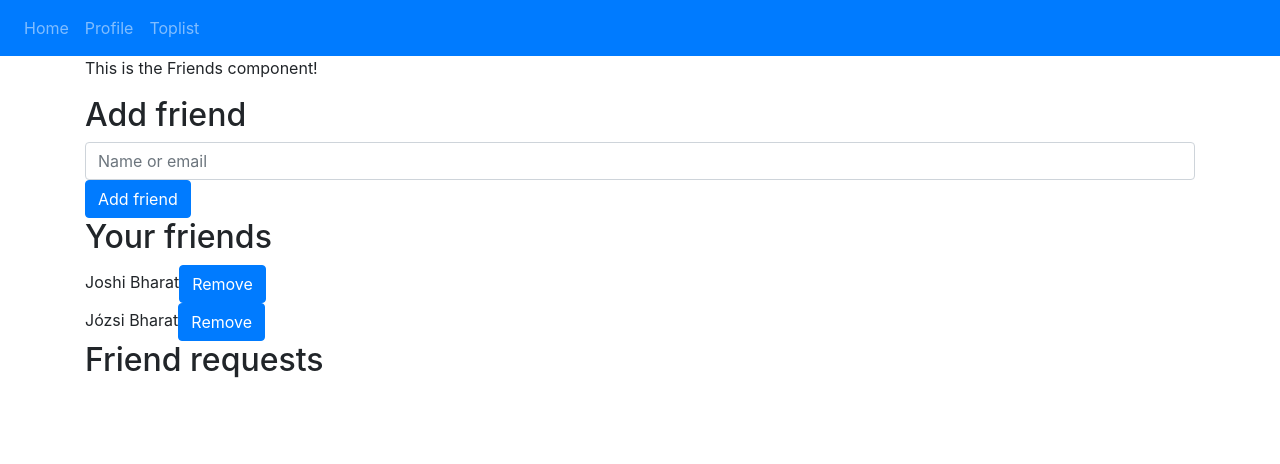
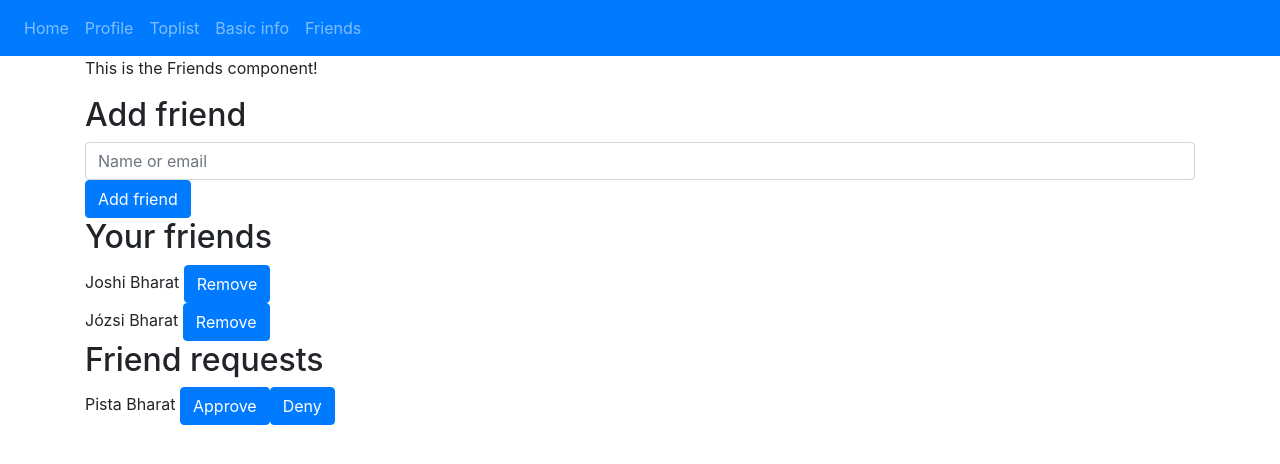
Before and after one commit to LSD2evosoft/medipus-web, an Angular app: page /friends in a window 1280 px wide. Shown: the top 464 px of the page. Built offline with nearby package versions, Linux system fonts and the light colour scheme.

Commit message:
Add friend requests

```diff
--- a/src/app/app.component.html
+++ b/src/app/app.component.html
@@ -24,6 +24,12 @@
             <li class="nav-item">
                 <a class="nav-link" routerLink="/toplist">Toplist</a>
             </li>
+            <li class="nav-item">
+                <a class="nav-link" routerLink="/basic-info">Basic info</a>
+            </li>
+            <li class="nav-item">
+                <a class="nav-link" routerLink="/friends">Friends</a>
+            </li>
         </ul>
     </div>
 </nav>
--- a/src/app/datastore.service.ts
+++ b/src/app/datastore.service.ts
@@ -22,6 +22,7 @@ export class DatastoreService {
                 email: 'bela@tukorfuro.hu',
                 healthScore: 4,
                 friendIDs: ['e041da87-6d66-4deb-b6cd-d2473cc86a06', 'c75c36f7-8c5c-4095-b1ed-292b2f16a225'],
+                receivedRequests: ['7aa37440-6b02-425f-be1c-b56f661aaacc'],
                 suggestedScreenings: [
                     {
                         id: '72f68663-9558-4d18-a395-c9c137f983a0',
@@ -97,7 +98,14 @@ export class DatastoreService {
                 userName: "jozsi",
                 email: 'jozsi@tukorfuro.hu',
                 healthScore: 2,
-            } as any
+            }, {
+                id: '7aa37440-6b02-425f-be1c-b56f661aaacc',
+                name: 'Pista Bharat',
+                userName: "pista",
+                email: 'pista@tukorfuro.hu',
+                healthScore: 3,
+                sentRequests: ['2d9f166b-276c-4f34-8c35-8632439e83ee']
+            }
         ];
 
         this.user = this.users[0];
--- a/src/app/friends/friends.component.html
+++ b/src/app/friends/friends.component.html
@@ -6,7 +6,15 @@
     <button class="btn btn-primary" (click)="addFriend()">Add friend</button>
 </div>
 <h2>Your friends</h2>
-<div *ngFor="let friend of friends">
-    <div>{{friend.name}}<button class="btn btn-primary" (click)="removeFriend(friend.id)">Remove</button></div>
+<div *ngFor="let friend of getFriends()">
+    <div>{{friend.name}}
+        <button class="btn btn-primary" (click)="removeFriend(friend.id)">Remove</button>
+    </div>
 </div>
 <h2>Friend requests</h2>
+<div *ngFor="let request of getFriendRequests()">
+    <div>{{request.name}}
+        <button class="btn btn-primary" (click)="approveRequest(request.id)">Approve</button>
+        <button class="btn btn-primary" (click)="denyRequest(request.id)">Deny</button>
+    </div>
+</div>
--- a/src/app/friends/friends.component.ts
+++ b/src/app/friends/friends.component.ts
@@ -21,18 +21,6 @@ export class FriendsComponent implements OnInit {
         this.friends = this.getFriends();
     }
 
-    addFriend(): void {
-        let friend = this.friends.filter((item) => item.userName == this.newFriendUserName || item.email == this.newFriendUserName)[0];
-
-        if(friend == undefined) {
-            friend = this.datastore.users.filter((item) => item.userName == this.newFriendUserName || item.email == this.newFriendUserName)[0];
-            if(friend != undefined && confirm('Are you sure you want to add ' + friend.name + ' to your friends?')) {
-                this.user.friendIDs.push(friend.id);
-                this.friends = this.getFriends();
-            }
-        }
-    }
-
     getFriends(): User[] {
         let friends: User[] = [];
         for (let friendId of this.user.friendIDs) {
@@ -46,6 +34,19 @@ export class FriendsComponent implements OnInit {
         return friends.sort((a,b) => a.name.localeCompare(b.name));
     }
 
+    getFriendRequests(): User[] {
+        let requests: User[] = [];
+        for (let requestId of this.user.receivedRequests) {
+            for (let user of this.datastore.users) {
+                if(requestId == user.id) {
+                    requests.push(user);
+                }
+            }
+        }
+
+        return requests.sort((a,b) => a.name.localeCompare(b.name));
+    }
+
     removeFriend(id: string): void {
         let friend = this.friends.filter((item) => item.id == id)[0];
         if(friend != undefined && confirm('Are you sure you want to remove ' + friend.name + ' from your friends?')) {
@@ -54,4 +55,24 @@ export class FriendsComponent implements OnInit {
         }
     }
 
+    addFriend(): void {
+        let friend = this.friends.filter((item) => item.userName == this.newFriendUserName || item.email == this.newFriendUserName)[0];
+
+        if(friend == undefined) {
+            friend = this.datastore.users.filter((item) => item.userName == this.newFriendUserName || item.email == this.newFriendUserName)[0];
+            if(friend != undefined && confirm('Are you sure you want to add ' + friend.name + ' to your friends?')) {
+                this.user.friendIDs.push(friend.id);
+                this.friends = this.getFriends();
+            }
+        }
+    }
+
+    approveRequest(id: string): void {
+        this.user.receivedRequests = this.user.receivedRequests.filter(item => item != id);
+        this.user.friendIDs.push(id);
+    }
+
+    denyRequest(id: string): void {
+        this.user.receivedRequests = this.user.receivedRequests.filter(item => item != id);
+    }
 }
--- a/src/app/model/user.ts
+++ b/src/app/model/user.ts
@@ -33,4 +33,6 @@ export interface User {
 
     // Other
     friendIDs?: string[];
+    sentRequests?: string[];
+    receivedRequests?: string[];
 }
```
